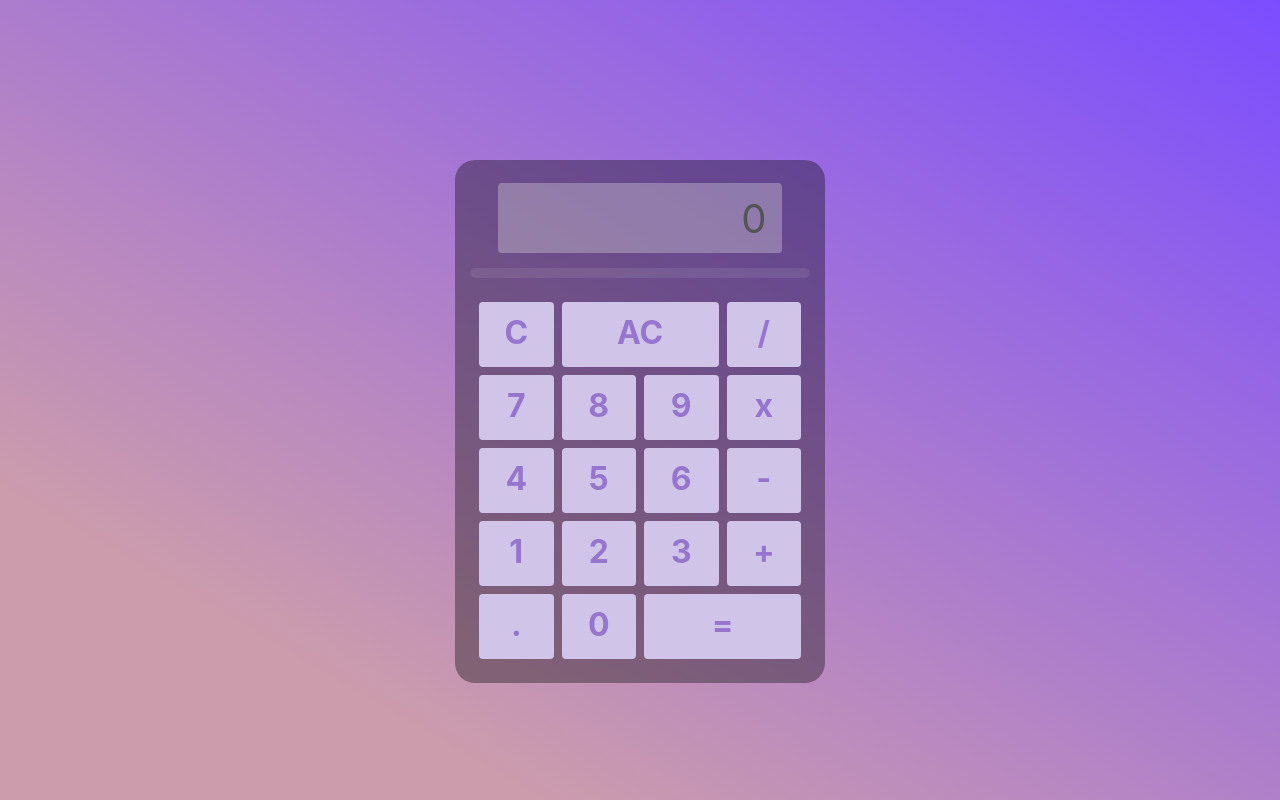
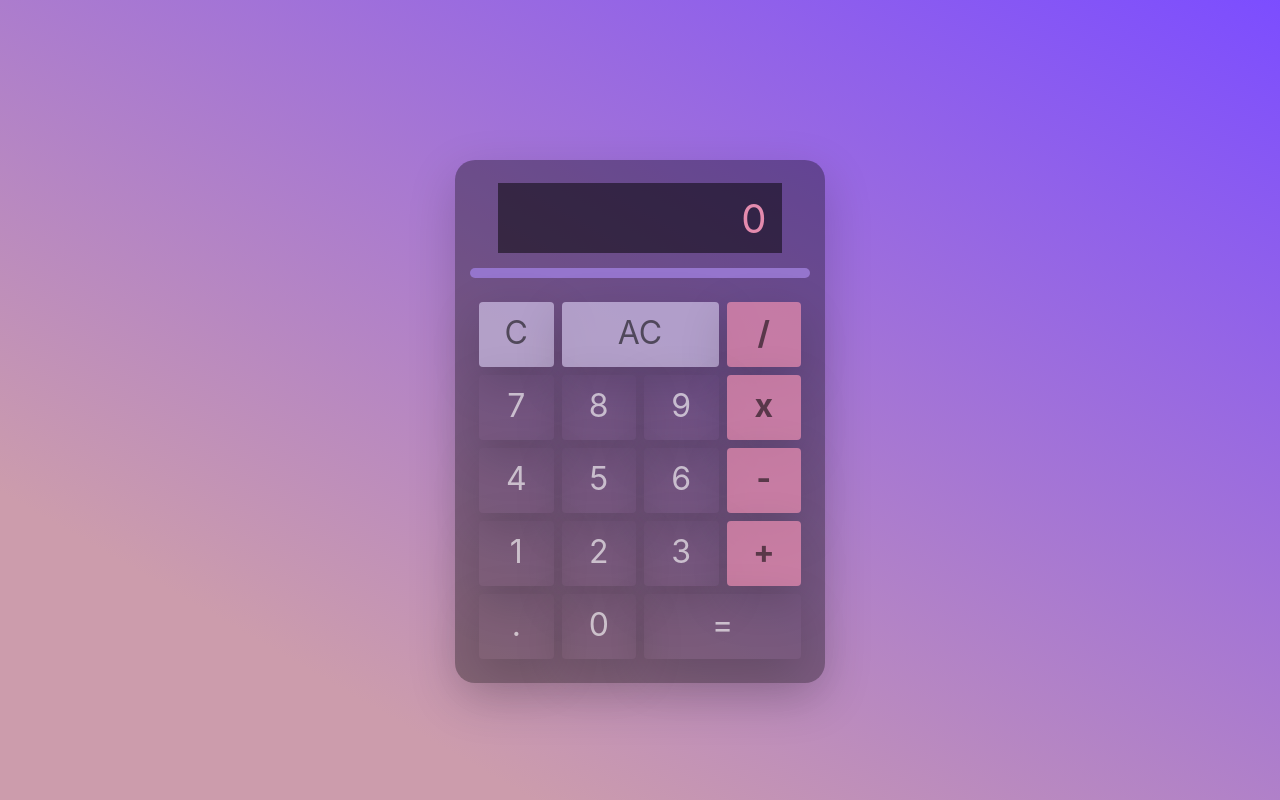
Before and after one commit to Sly-Ry/Idol-Calculator, a React (Create React App) app: page / in a window 1280 px wide. Built offline with nearby package versions, Linux system fonts and the light colour scheme.

Commit message:
more style adjustments made. took a bit longer than expected but adjustments made regaregardless

```diff
--- a/src/App.css
+++ b/src/App.css
@@ -1,12 +1,18 @@
 :root {
-  --darkshade: rgba(0, 0, 0, 0.349);
+  --darkshade: rgba(0, 0, 0, 0.35);
   --bodyBackground: rgb(255, 255, 255);
   --bg-top: rgb(124, 77, 255);
   --bg-bottom: rgb(204, 156, 172);
   --color1: rgb(228, 139, 174);
+  --color1f: rgba(228, 139, 175, 0.753);
   --color2: rgb(149, 117, 205);
   --color4: rgb(209, 196, 233);
-  --screenColor: rgba(16, 39, 100, 0.973);
+  --color4f: rgba(209, 196, 233, 0.445);
+  --borderColor: rgba(124, 77, 255, 0.336);
+  --screenColor: rgba(0, 0, 0, 0.5);
+  --numberColor: rgba(255, 255, 255, 0.623);
+  --equationColor: rgba(0, 0, 0, 0.55);
+  --cacColor: rgba(209, 196, 233, 0.678);
 }
 
 body {
@@ -20,36 +26,13 @@ body {
   );
 }
 
-.bar {
-  background-color: rgba(255, 255, 255, 0.082);
-  margin: auto;
-  width: 96%;
-  height: 0px;
-  padding: 5px;
-  border-radius: 5px;
-}
-
-.btn {
-  background-color: var(--color4);
-  color: var(--color2);
-  height: 65px;
-  padding-top: 2px;
-  font-size: 2em;
-  font-weight: bold;
-  transition: all 0.7s ease-in-out;
-}
-
-.btn:hover {
-  color: var(--color2) !important;
-  text-decoration: none;
-}
 
 .App {
   padding-top: 20vh;
 }
 
 .calculator {
-  /* border: 3px solid var(--color1); */
+  /* border: 10px solid var(--borderColor); */
   background-color: var(--darkshade);
   border-radius: 20px;
 }
@@ -59,4 +42,46 @@ body {
   padding-right: 15px;
   width: 80%;
   height: 70px;
+  background-color: var(--screenColor);
+  color: var(--color1);
 }
+
+.bar {
+  background-color: var(--color2);
+  margin: auto;
+  width: 96%;
+  height: 0px;
+  padding: 5px;
+  border-radius: 5px;
+}
+
+.btn {
+  background-color: transparent;
+  color: var(--numberColor);
+  border-radius: 4px;
+  height: 65px;
+  padding-top: 2px;
+  font-size: 2em;
+  transition: all 0.4s ease-in-out;
+}
+
+
+.wa {
+  background-color: var(--color1f);
+  color: var(--equationColor);
+  font-weight: bold;
+}
+
+.cac {
+  background-color: var(--cacColor);
+  color: var(--equationColor);
+}
+
+.wa:hover, .cac:hover {
+  color: var(--equationColor);
+}
+
+.btn:hover {
+  color: var(--numberColor) !important;
+  text-decoration: none;
+}
--- a/src/App.js
+++ b/src/App.js
@@ -1,6 +1,8 @@
+
 import './App.css';
 
 function App() {
+
   return (
     <div className="App d-grid">
       <div
@@ -11,6 +13,7 @@ function App() {
           w-100
           p-2
           d-grid
+          shadow-lg
         '
         style={{maxWidth: "370px"}}>
         <input
@@ -22,7 +25,6 @@ function App() {
             fs-1
             text-end
             border-0
-            rounded
             shadow-none
           '
           value="0"
@@ -32,58 +34,58 @@ function App() {
         <div className='bar'></div>
         <div className='row row-cols-4 g-2 mt-2 p-3 pt-2'>
           <div className='col'>
-            <button className='btn w-100 shadow-none'>C</button>
+            <button className='btn w-100 shadow-lg cac'>C</button>
           </div>
           <div className='col-6'>
-            <button className='btn w-100 shadow-none'>AC</button>
+            <button className='btn w-100 shadow-lg cac'>AC</button>
           </div>
           <div className='col'>
-            <button className='btn w-100 shadow-none'>/</button>
+            <button className='btn w-100 shadow-lg wa'>/</button>
           </div>
           <div className='col'>
-            <button className='btn w-100 shadow-none'>7</button>
+            <button className='btn w-100 shadow-lg'>7</button>
           </div>
           <div className='col'>
-            <button className='btn w-100 shadow-none'>8</button>
+            <button className='btn w-100 shadow-lg'>8</button>
           </div>
           <div className='col'>
-            <button className='btn w-100 shadow-none '>9</button>
+            <button className='btn w-100 shadow-lg '>9</button>
           </div>
           <div className='col'>
-            <button className='btn w-100 shadow-none'>x</button>
+            <button className='btn w-100 shadow-lg wa'>x</button>
           </div>
           <div className='col'>
-            <button className='btn w-100 shadow-none'>4</button>
+            <button className='btn w-100 shadow-lg'>4</button>
           </div>
           <div className='col'>
-            <button className='btn w-100 shadow-none'>5</button>
+            <button className='btn w-100 shadow-lg'>5</button>
           </div>
           <div className='col'>
-            <button className='btn w-100 shadow-none'>6</button>
+            <button className='btn w-100 shadow-lg'>6</button>
           </div>
           <div className='col'>
-            <button className='btn w-100 shadow-none'>-</button>
+            <button className='btn w-100 shadow-lg wa'>-</button>
           </div>
           <div className='col'>
-            <button className='btn w-100 shadow-none'>1</button>
+            <button className='btn w-100 shadow-lg'>1</button>
           </div>
           <div className='col'>
-            <button className='btn w-100 shadow-none'>2</button>
+            <button className='btn w-100 shadow-lg'>2</button>
           </div>
           <div className='col'>
-            <button className='btn w-100 shadow-none'>3</button>
+            <button className='btn w-100 shadow-lg'>3</button>
           </div>
           <div className='col'>
-            <button className='btn w-100 shadow-none'>+</button>
+            <button className='btn w-100 shadow-lg wa'>+</button>
           </div>
           <div className='col'>
-            <button className='btn w-100 shadow-none'>.</button>
+            <button className='btn w-100 shadow-lg'>.</button>
           </div>
           <div className='col'>
-            <button className='btn w-100 shadow-none'>0</button>
+            <button className='btn w-100 shadow-lg'>0</button>
           </div>
           <div className='col-6'>
-            <button className='btn w-100 shadow-none'>=</button>
+            <button className='btn w-100 shadow-lg'>=</button>
           </div>
         </div>
       </div>
```
